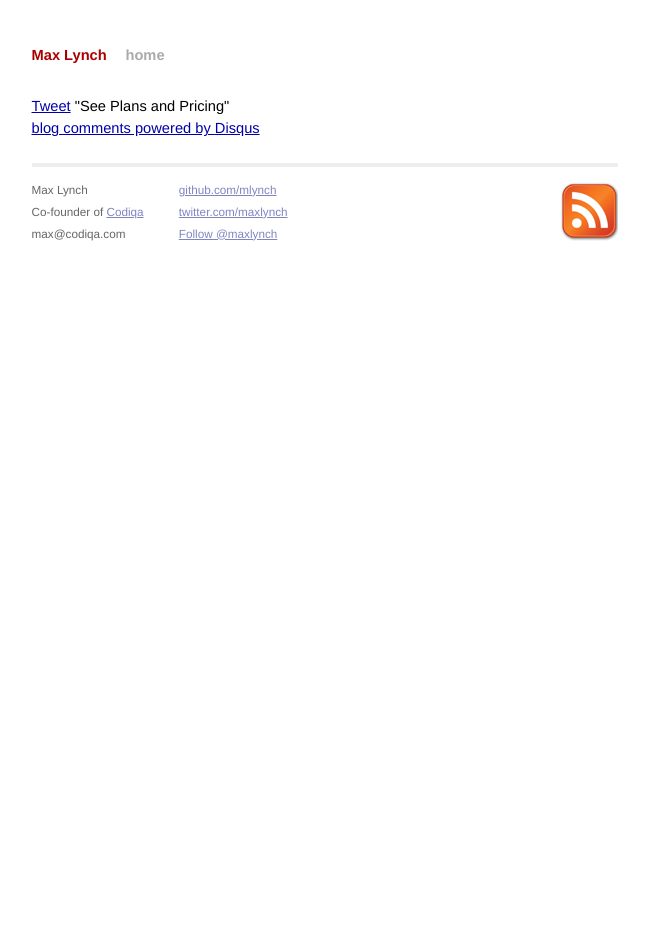
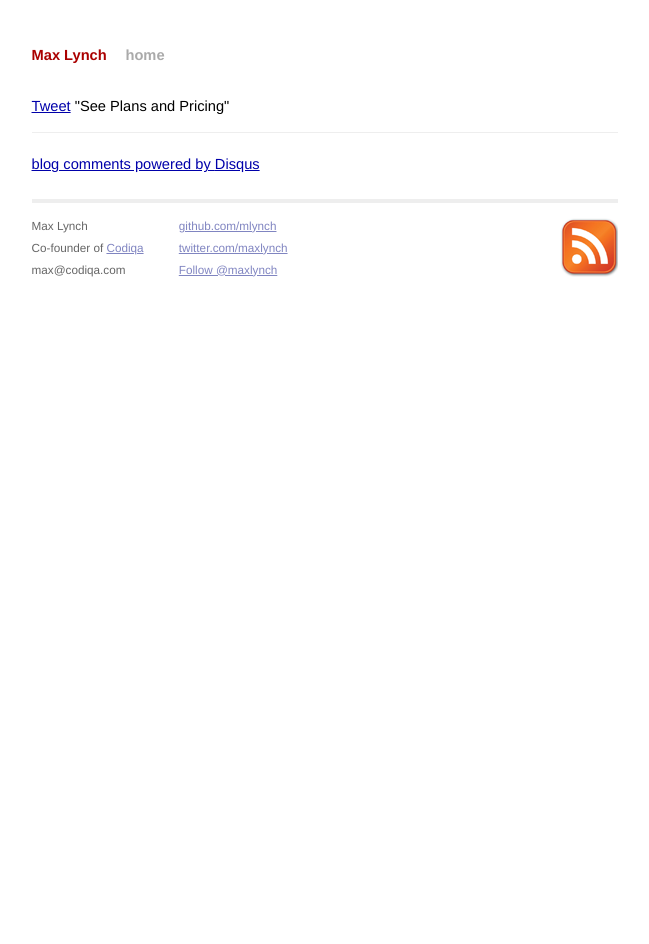
Before and after one commit to mlynch/mlynch.github.com, a Jekyll site: the page built from _posts/2010-08-12-a-website-design-trend-that-needs-to-die.html, in a window 1280 px wide. Shown: the whole page, without its empty margins (315-964 px from the left). Built offline with Jekyll 4.4.1, drawn with Linux system fonts in a browser that asks for light colours; Markdown is read by kramdown in place of the engine named in the settings; comment, search, counter and statistics services are not loaded.

Commit message:
Style tweak for disqus comments

```diff
--- a/_layouts/post.html
+++ b/_layouts/post.html
@@ -15,6 +15,7 @@ layout: default
     var s = document.getElementsByTagName('script')[0]; s.parentNode.insertBefore(po, s);
   })();
 </script>
+
 {{ content }}
 
 <div id="disqus_thread"></div>
--- a/css/screen.css
+++ b/css/screen.css
@@ -200,3 +200,9 @@ ul.posts {
   margin: 10px 0px 20px 0px;
   color: #888;
 }
+
+#disqus_thread {
+  margin-top: 15px;
+  padding-top: 20px;
+  border-top: 1px solid #eee;
+}
```
